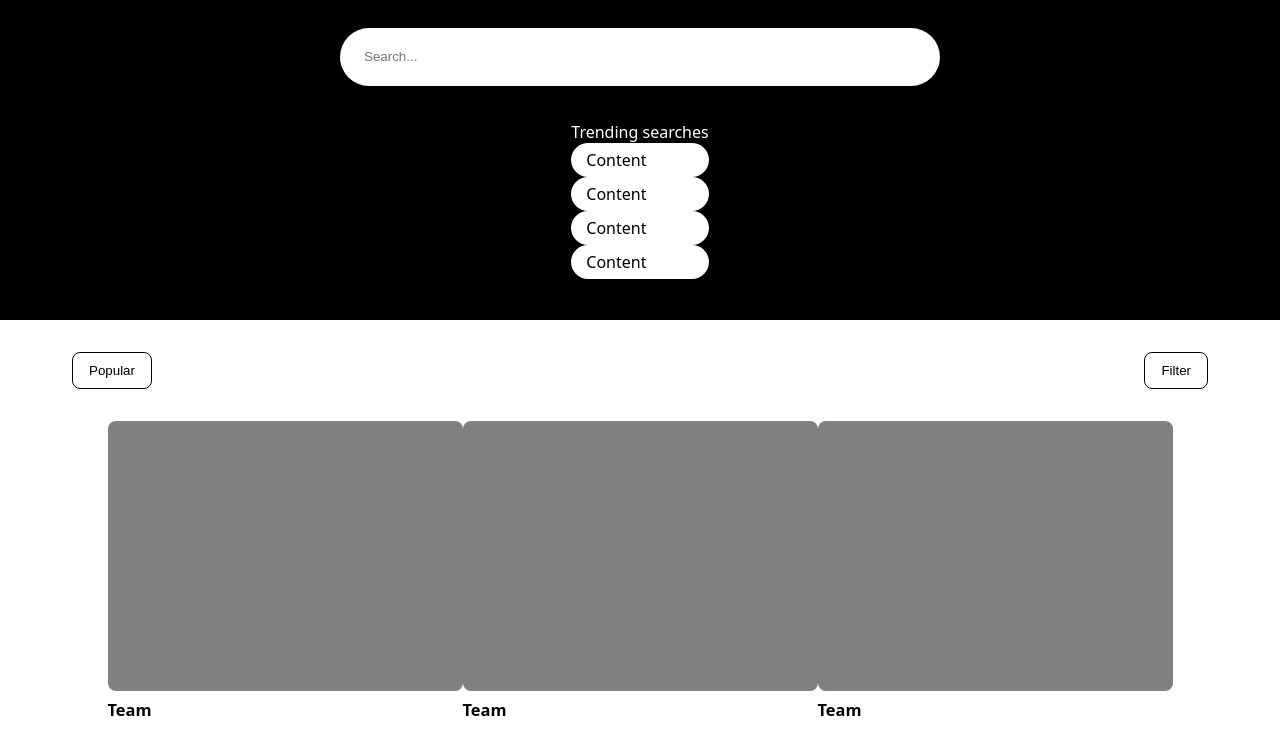
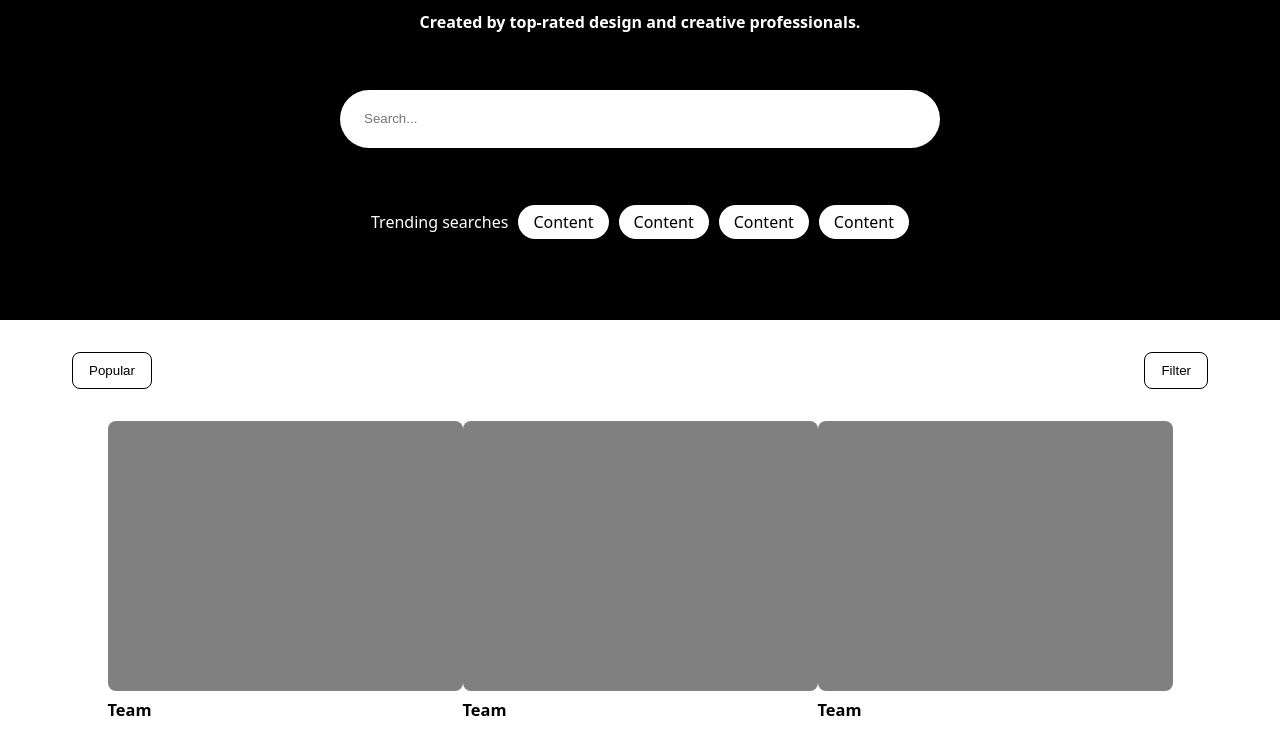
Before and after one commit to BenjaminGohPS/flexbox-lab, a plain HTML site: page index.html in a window 1280 px wide. Shown: the part 191-925 px from the top of the page. Drawn offline with Linux system fonts and the light colour scheme.

Commit message:
adjusted sections and sub nav

```diff
--- a/css/style.css
+++ b/css/style.css
@@ -38,8 +38,16 @@ section {
 
   display: flex;
   flex-direction: column;
-  justify-content: space-around;
+  justify-content: space-evenly;
   align-items: center;
+}
+
+#trending {
+  display: flex;
+  flex-direction: row;
+  justify-content: space-evenly;
+  align-items: center;
+  gap: 10px
 }
 
 h1,
@@ -102,7 +110,6 @@ nav button {
 #subnav {
   padding: 32px 72px 0;
   background-color: white;
-
   display: flex;
   justify-content: space-between;
 }
```
